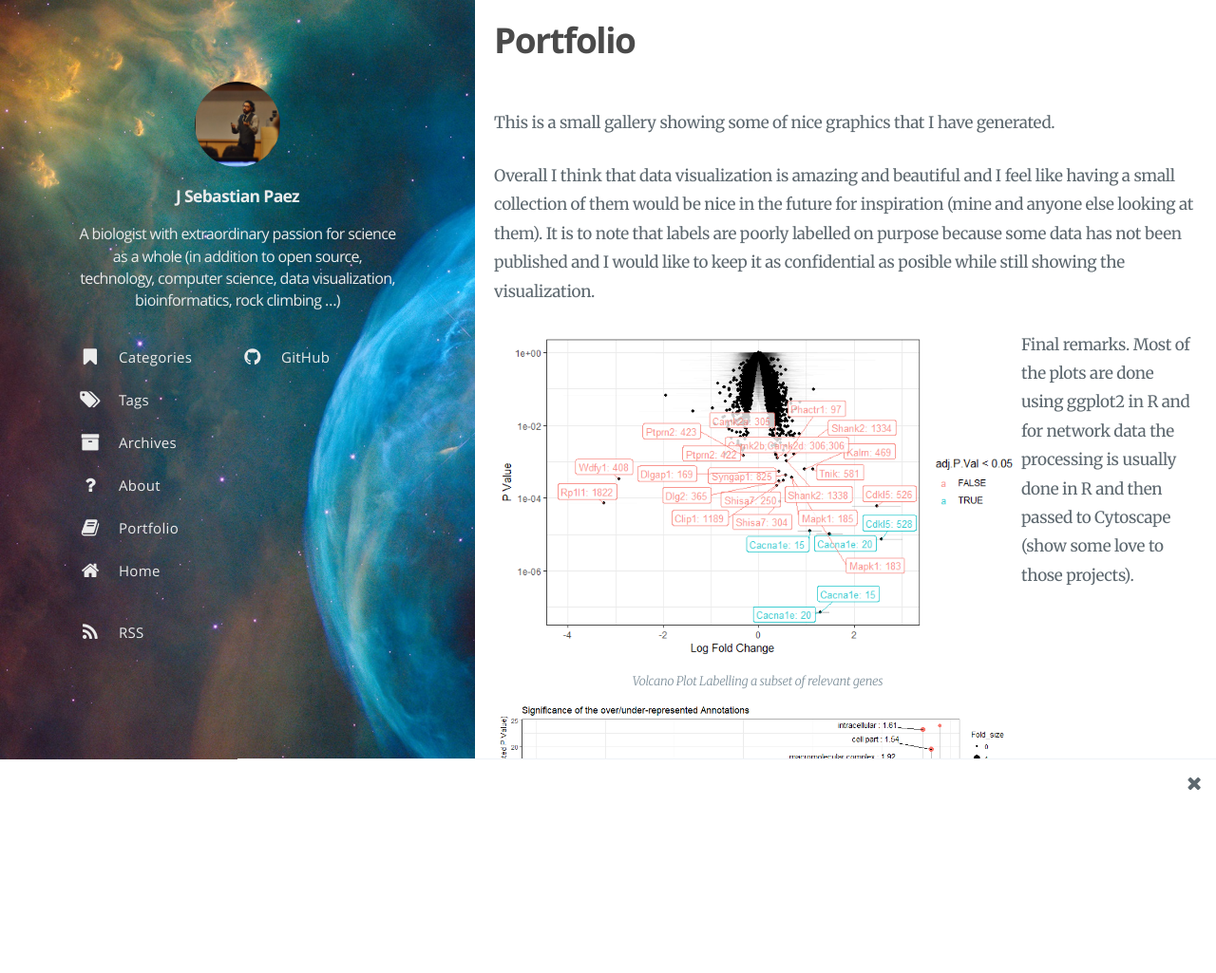
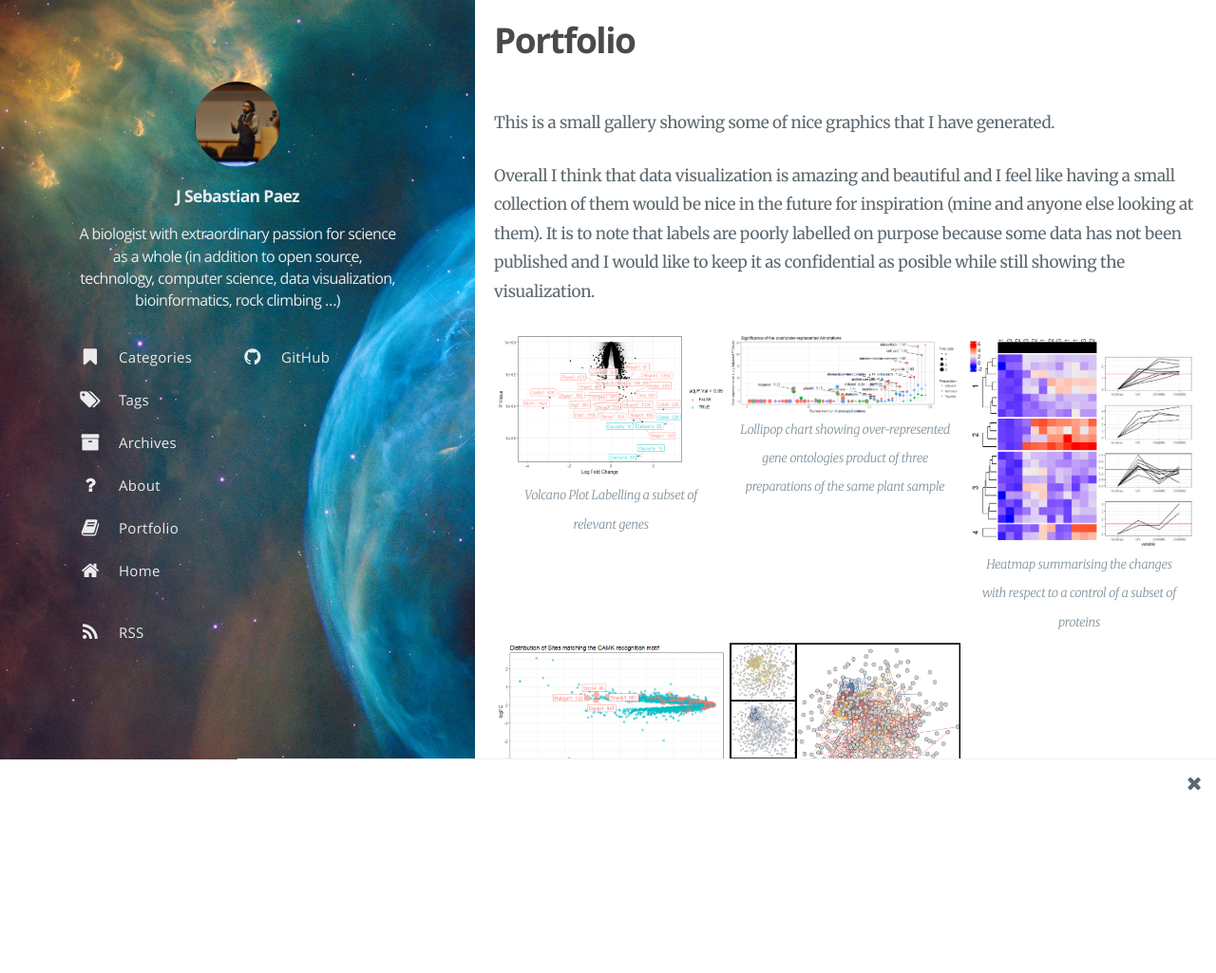
Before and after one commit to jspaezp/jspaezp.github.io, a plain HTML site: page page/portfolio/index.html in a window 1280 px wide. Shown: the top 1025 px of the page at 95% size. Drawn offline with nearby package versions, Linux system fonts and the light colour scheme.

Commit message:
rebuilding site Tue Oct 23 23:31:03 DST 2018

```diff
--- a/page/portfolio/index.html
+++ b/page/portfolio/index.html
@@ -222,7 +222,9 @@ Overall I think that data visualization is amazing and beautiful and I feel like
 
           <div class="post-content markdown" itemprop="articleBody">
             <div class="main-content-wrap">
-              <p>This is a small gallery showing some of nice graphics that I have generated.</p>
+
+
+<p>This is a small gallery showing some of nice graphics that I have generated.</p>
 
 <p>Overall I think that data visualization is amazing and beautiful and I feel like having a small collection of them would be nice in the future for inspiration (mine and anyone else looking at them).
 It is to note that labels are poorly labelled on purpose because some data has not been published and I would like to keep it as confidential as posible while still showing the visualization.</p>
@@ -245,7 +247,7 @@ It is to note that labels are poorly labelled on purpose because some data has n
 
 
 
-<div class="figure center fig-75" >
+<div class="figure center fig-33" >
 
     <a class="fancybox" href="https://jspaezp.github.io/images/portfolio/CDKL5Volcano.png" title="Volcano Plot Labelling a subset of relevant genes" data-fancybox-group="portfolio">
 
@@ -276,7 +278,7 @@ It is to note that labels are poorly labelled on purpose because some data has n
 
 
 
-<div class="figure center fig-75" >
+<div class="figure center fig-33" >
 
     <a class="fancybox" href="https://jspaezp.github.io/images/portfolio/GOLollipop.png" title="Lollipop chart showing over-represented gene ontologies product of three preparations of the same plant sample" data-fancybox-group="portfolio">
 
@@ -307,7 +309,7 @@ It is to note that labels are poorly labelled on purpose because some data has n
 
 
 
-<div class="figure center fig-75" >
+<div class="figure center fig-33" >
 
     <a class="fancybox" href="https://jspaezp.github.io/images/portfolio/Heatmap.png" title="Heatmap summarising the changes with respect to a control of a subset of proteins" data-fancybox-group="portfolio">
 
@@ -338,7 +340,7 @@ It is to note that labels are poorly labelled on purpose because some data has n
 
 
 
-<div class="figure center fig-75" >
+<div class="figure center fig-33" >
 
     <a class="fancybox" href="https://jspaezp.github.io/images/portfolio/MotifHighlightVolcano.png" title="Labelled Volcano Plot" data-fancybox-group="portfolio">
 
@@ -369,7 +371,26 @@ It is to note that labels are poorly labelled on purpose because some data has n
 
 
 
-<div class="figure center fig-75" >
+
+
+
+
+
+
+
+
+
+
+
+
+
+
+
+
+
+
+
+<div class="figure center fig-33" >
 
     <a class="fancybox" href="https://jspaezp.github.io/images/portfolio/MultiNetwork.png" title="Network showing the protein-protien interactions at several time points of a proteomics experiment" data-fancybox-group="portfolio">
 
@@ -381,10 +402,13 @@ It is to note that labels are poorly labelled on purpose because some data has n
     <span class="caption">Network showing the protein-protien interactions at several time points of a proteomics experiment</span>
 
 </div>
+
+  <div style="clear:both;"></div>
 </p>
 
-<p>Final remarks.
-Most of the plots are done using ggplot2 in R and for network data the processing is usually done in R and then passed to Cytoscape (show some love to those projects).</p>
+<h2 id="final-remarks">Final remarks.</h2>
+
+<p>Most of the plots are done using ggplot2 in R and for network data the processing is usually done in R and then passed to Cytoscape (show some love to those projects).</p>
 
 
             </div>
```
Also changed, not shown: sitemap.xml (+4 -4 lines).
